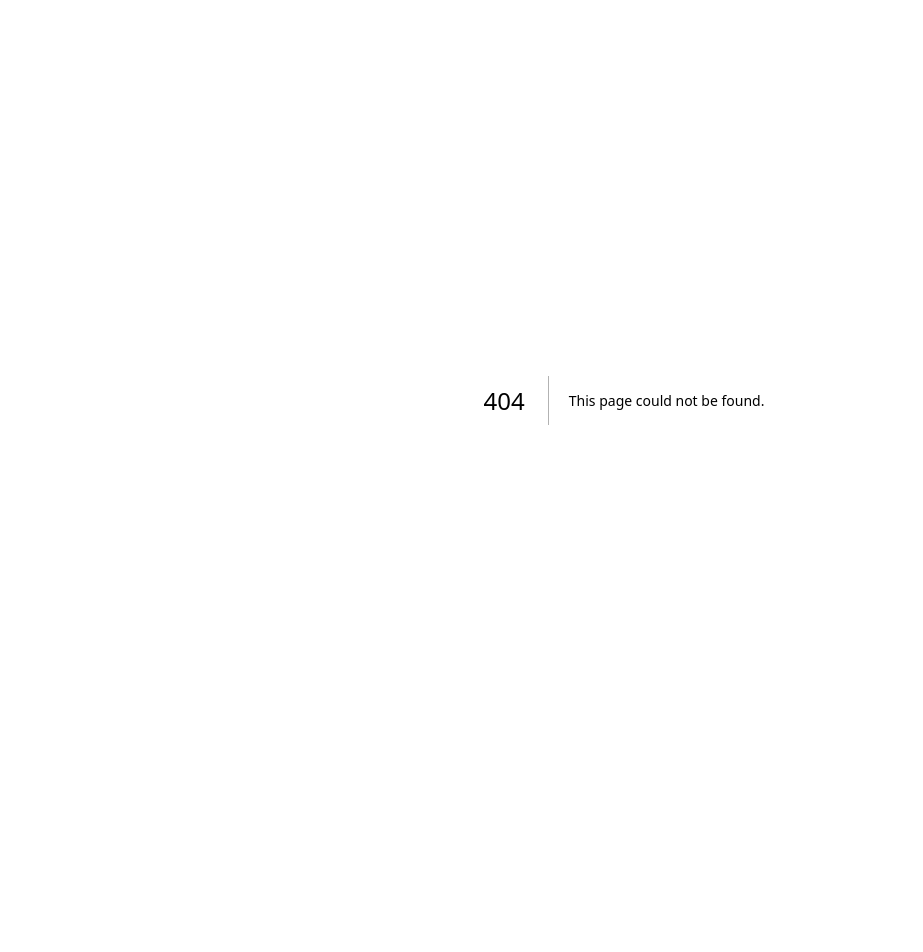
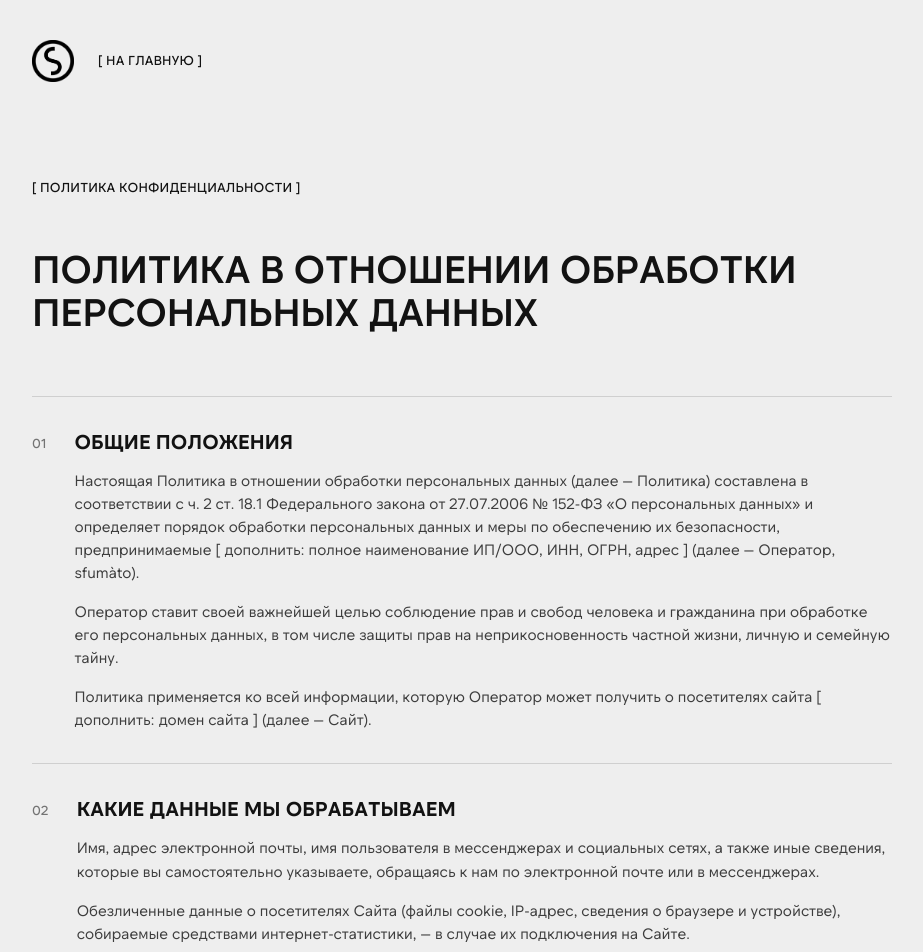
Before and after one commit to FURSADMIT/sfumato-site, a Next.js app: page /privacy in a window 1280 px wide. Before the commit this address had no page. Shown: the top 952 px of the page, without its empty margins (16-939 px from the left). Before the commit the page ends 800 px from the top, so only its background shows below. Built offline with nearby package versions, Linux system fonts and the light colour scheme.

Commit message:
Add privacy policy page per 152-FZ

```diff
--- a/src/app/page.js
+++ b/src/app/page.js
@@ -1,3 +1,4 @@
+import Link from "next/link";
 import Hero from "@/components/Hero";
 import Reveal from "@/components/Reveal";
 import SplitHeading from "@/components/SplitHeading";
@@ -259,7 +260,9 @@ export default function Home() {
               БУТИКОВОЕ АГЕНТСТВО ЭСТЕТИЧНЫХ
               <br />
               МАРКЕТИНГОВЫХ КАМПАНИЙ
-              <p className="mt-6 cursor-pointer transition-colors hover:text-muted">ПОЛИТИКА КОНФИДЕНЦИАЛЬНОСТИ</p>
+              <p className="mt-6">
+                <Link href="/privacy" className="transition-colors hover:text-muted">ПОЛИТИКА КОНФИДЕНЦИАЛЬНОСТИ</Link>
+              </p>
             </div>
             <nav className="flex flex-col gap-3 text-[15px] font-medium tracking-[0.01em]">
               <a href="#about" className="transition-colors hover:text-muted">[ О ПРОЕКТЕ ]</a>
--- /dev/null
+++ b/src/app/privacy/page.js
@@ -0,0 +1,123 @@
+import Link from "next/link";
+
+export const metadata = {
+  title: "Политика конфиденциальности — sfumàto",
+  description: "Политика в отношении обработки персональных данных (152-ФЗ).",
+};
+
+const SECTIONS = [
+  {
+    n: "01",
+    title: "ОБЩИЕ ПОЛОЖЕНИЯ",
+    body: [
+      "Настоящая Политика в отношении обработки персональных данных (далее — Политика) составлена в соответствии с ч. 2 ст. 18.1 Федерального закона от 27.07.2006 № 152-ФЗ «О персональных данных» и определяет порядок обработки персональных данных и меры по обеспечению их безопасности, предпринимаемые [ дополнить: полное наименование ИП/ООО, ИНН, ОГРН, адрес ] (далее — Оператор, sfumàto).",
+      "Оператор ставит своей важнейшей целью соблюдение прав и свобод человека и гражданина при обработке его персональных данных, в том числе защиты прав на неприкосновенность частной жизни, личную и семейную тайну.",
+      "Политика применяется ко всей информации, которую Оператор может получить о посетителях сайта [ дополнить: домен сайта ] (далее — Сайт).",
+    ],
+  },
+  {
+    n: "02",
+    title: "КАКИЕ ДАННЫЕ МЫ ОБРАБАТЫВАЕМ",
+    body: [
+      "Имя, адрес электронной почты, имя пользователя в мессенджерах и социальных сетях, а также иные сведения, которые вы самостоятельно указываете, обращаясь к нам по электронной почте или в мессенджерах.",
+      "Обезличенные данные о посетителях Сайта (файлы cookie, IP-адрес, сведения о браузере и устройстве), собираемые средствами интернет-статистики, — в случае их подключения на Сайте.",
+    ],
+  },
+  {
+    n: "03",
+    title: "ЦЕЛИ ОБРАБОТКИ",
+    body: [
+      "Ответы на обращения и заявки; обсуждение, заключение и исполнение договоров об оказании услуг; информирование об услугах Оператора; улучшение работы Сайта.",
+      "Оператор не использует персональные данные для автоматизированного принятия решений и не осуществляет рассылок без согласия субъекта персональных данных.",
+    ],
+  },
+  {
+    n: "04",
+    title: "ПРАВОВЫЕ ОСНОВАНИЯ",
+    body: [
+      "Обработка осуществляется на основании Федерального закона № 152-ФЗ «О персональных данных» и согласия субъекта персональных данных, которое выражается при направлении обращения Оператору по указанным на Сайте контактам.",
+    ],
+  },
+  {
+    n: "05",
+    title: "ПОРЯДОК И УСЛОВИЯ ОБРАБОТКИ",
+    body: [
+      "Оператор обрабатывает персональные данные автоматизированным и неавтоматизированным способами: сбор, запись, систематизация, накопление, хранение, уточнение, использование, блокирование, удаление, уничтожение.",
+      "Персональные данные не передаются третьим лицам, за исключением случаев, предусмотренных законодательством Российской Федерации.",
+      "Базы данных, содержащие персональные данные граждан Российской Федерации, размещаются на территории Российской Федерации (ч. 5 ст. 18 152-ФЗ).",
+      "Персональные данные обрабатываются до достижения целей обработки либо до отзыва согласия субъектом персональных данных.",
+    ],
+  },
+  {
+    n: "06",
+    title: "ВАШИ ПРАВА",
+    body: [
+      "В соответствии со ст. 14 152-ФЗ вы вправе получать сведения об обработке своих персональных данных, требовать их уточнения, блокирования или уничтожения, а также в любой момент отозвать согласие на обработку.",
+      "Для этого направьте запрос на sfumato-agency@yandex.ru с пометкой «Персональные данные». Оператор ответит в течение 10 рабочих дней с момента получения запроса.",
+    ],
+  },
+  {
+    n: "07",
+    title: "БЕЗОПАСНОСТЬ",
+    body: [
+      "Оператор принимает необходимые правовые, организационные и технические меры для защиты персональных данных от неправомерного или случайного доступа, уничтожения, изменения, блокирования, копирования, предоставления и распространения (ст. 19 152-ФЗ).",
+    ],
+  },
+  {
+    n: "08",
+    title: "ЗАКЛЮЧИТЕЛЬНЫЕ ПОЛОЖЕНИЯ",
+    body: [
+      "Оператор вправе вносить изменения в настоящую Политику. Актуальная редакция всегда размещена на этой странице. Продолжение использования Сайта после публикации изменений означает согласие с новой редакцией.",
+      "Редакция от 15 августа 2026 года.",
+    ],
+  },
+];
+
+export default function PrivacyPage() {
+  return (
+    <main className="min-h-screen">
+      <div className="mx-auto max-w-[1440px] px-6 md:px-12">
+        {/* Верхняя панель */}
+        <div className="flex items-center justify-between pt-10">
+          <Link href="/" className="flex items-center gap-6 transition-opacity hover:opacity-60">
+            <img src="/images/mark-white.png" alt="sfumàto" className="size-[42px] invert" />
+            <span className="text-[13px] font-medium tracking-[0.01em]">[ НА ГЛАВНУЮ ]</span>
+          </Link>
+        </div>
+
+        <p className="mt-24 text-[13px] font-medium tracking-[0.01em]">[ ПОЛИТИКА КОНФИДЕНЦИАЛЬНОСТИ ]</p>
+        <h1 className="mt-12 max-w-[900px] text-[clamp(1.8rem,3vw,2.75rem)] font-semibold uppercase leading-[1.12] tracking-[-0.01em]">
+          ПОЛИТИКА В ОТНОШЕНИИ ОБРАБОТКИ ПЕРСОНАЛЬНЫХ ДАННЫХ
+        </h1>
+
+        <div className="mt-16 max-w-[860px] pb-28">
+          {SECTIONS.map((s) => (
+            <section key={s.n} className="border-t border-line py-8">
+              <div className="flex items-start gap-7">
+                <span className="pt-[5px] text-[13px] font-medium tracking-[0.02em] text-muted">{s.n}</span>
+                <div>
+                  <h2 className="text-[20px] font-bold uppercase leading-[1.2]">{s.title}</h2>
+                  {s.body.map((p, i) => (
+                    <p key={i} className="mt-4 text-[15px] leading-[1.54] text-gray">
+                      {p}
+                    </p>
+                  ))}
+                </div>
+              </div>
+            </section>
+          ))}
+          <div className="h-px w-full bg-line" />
+        </div>
+
+        <footer className="flex flex-wrap justify-between gap-4 border-t border-ink py-8 text-[13px] font-medium tracking-[0.01em]">
+          <span>
+            БУТИКОВОЕ АГЕНТСТВО ЭСТЕТИЧНЫХ
+            <br />
+            МАРКЕТИНГОВЫХ КАМПАНИЙ
+          </span>
+          <span>COPYRIGHT «sfumàto» © 2026</span>
+        </footer>
+      </div>
+    </main>
+  );
+}
```
Also changed, not shown: 1 other file (tests, documents, lock files or other folders).
